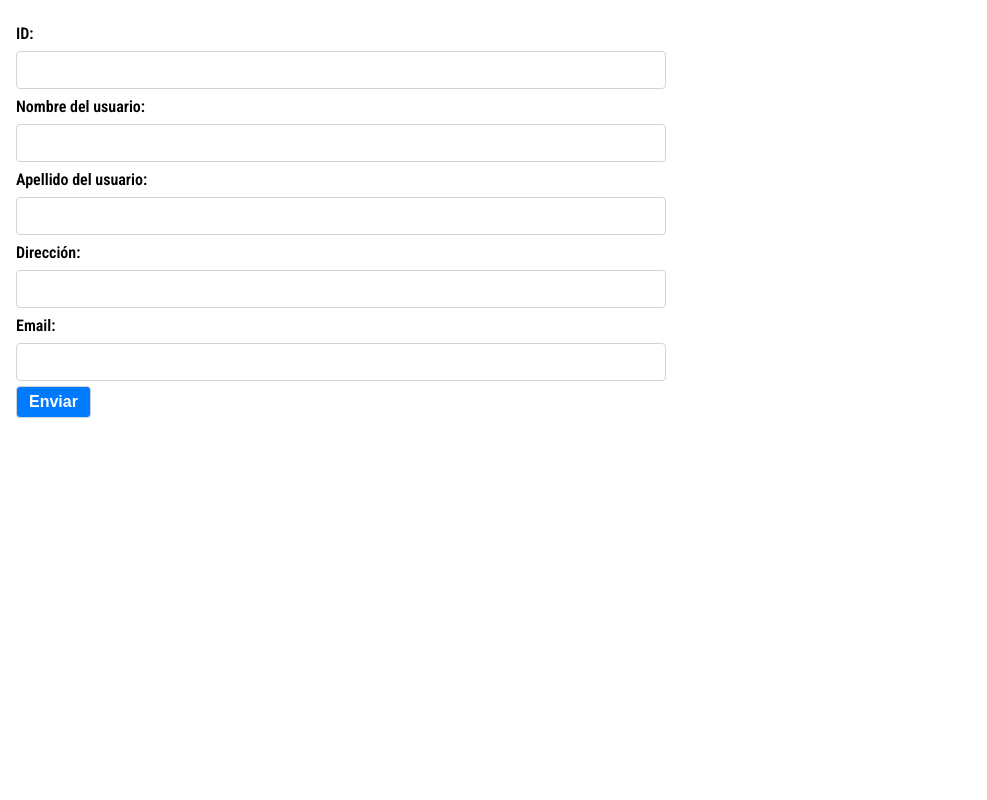
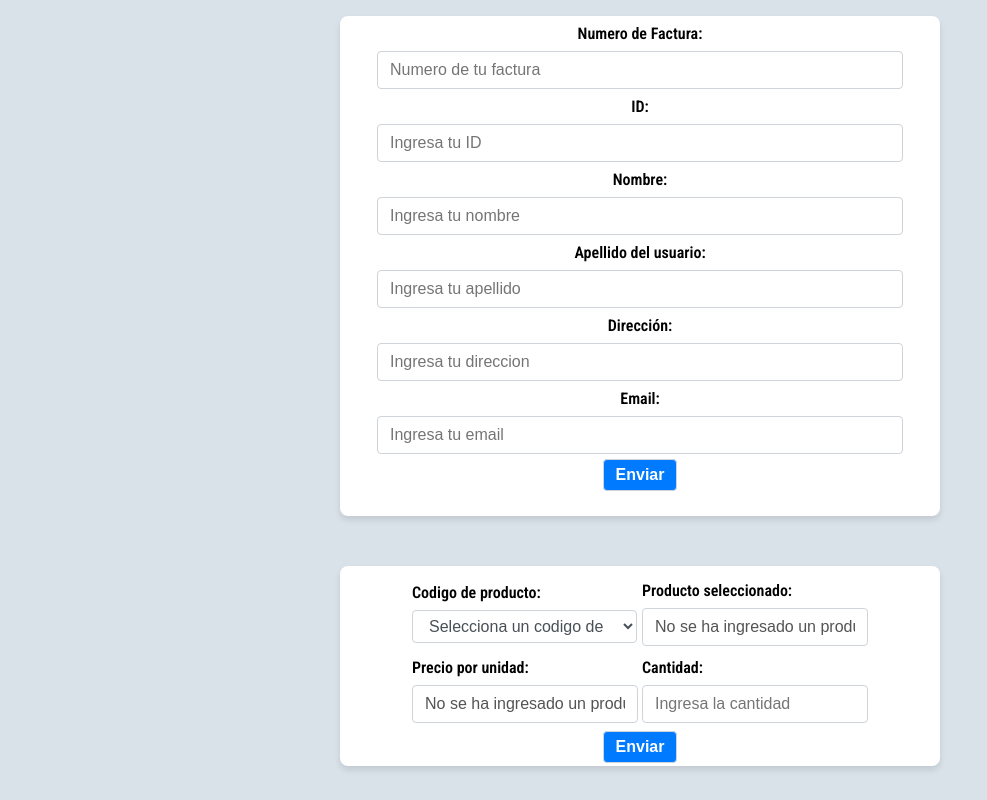
Before and after one commit to Isa94d-lab/MiniMarket, a plain HTML site: page index.html in a window 1280 px wide. Shown: the whole page, without its empty margins (0-987 px from the left). Drawn offline with Linux system fonts and the light colour scheme.

Commit message:
✨ Segundo Commit
Se crearon input para la recoleccion de datos del producto solicitado junto con funciones que permiten el manejo de los datos

```diff
--- a/appi.js
+++ b/appi.js
@@ -1,3 +1,11 @@
+
+import { data_products, guardarProducto } from "./js/data.js";
 import { guardarValor } from "./js/guardarValor.js";
 
 guardarValor
+
+data_products
+
+guardarProducto()
+
+document.getElementById("guardarBtn2").addEventListener("click", guardarProducto);
--- a/css/style.css
+++ b/css/style.css
@@ -6,7 +6,25 @@ body {
     margin: 0; /* m-0 de Bootstrap */
     border: 0; /* border-0 de Bootstrap */
     font-family: "Roboto Condensed", serif;
-    ;
+    background-color: #d9e1e9;
+  }
+
+  /* ------------ CONTEINER 1 ------------ */
+
+  .conteiner1 {
+    display: flex;
+    justify-content: center;
+  }
+
+  .cuadrado {
+    background-color: white;
+    height: 500px;
+    width: 600px;
+    display: flex;
+    align-items: center;
+    flex-direction: column;
+    border-radius: 8px; /* Bordes redondeados */
+    box-shadow: 0 4px 6px rgba(0, 0, 0, 0.1); /* Sombra ligera */
   }
 
   /* Estilos para las etiquetas de formularios */
@@ -18,9 +36,8 @@ body {
   }
 
   /* Estilos para los campos de entrada (input) */
-  input.form-control {
+  .form-control {
     display: block;
-    width: 50%;
     padding: .375rem .75rem;
     font-size: 1rem;
     line-height: 1.5;
@@ -29,12 +46,23 @@ body {
     border-radius: .25rem;
   }
 
+  .form-control1 {
+    width: 500px;
+  }
+
   /* Estilos para el texto debajo del campo de entrada */
   div.form-text {
     display: block;
     font-size: .875rem;
     color: #6c757d;
     margin-top: .25rem;
+  }
+
+  /* Estilo para el texto arriba de los input */
+  .form-label {
+    display: flex;
+    align-items: flex-start;
+    text-align: left !important;
   }
 
   /* Clase personalizada bd-example (si se define más adelante en el CSS) */
@@ -73,3 +101,83 @@ body {
     cursor: not-allowed; /* Cambia el cursor a no permitido */
     opacity: 0.65; /* Opacidad reducida */
   }
+
+
+  #resultado {
+    width: 100%; /* Ocupa el ancho completo del contenedor */
+    font-size: 1rem; /* Ajusta el tamaño de fuente */
+    line-height: 1.5; /* Mejora la legibilidad */
+    margin-top: 1rem; /* Agrega espacio entre el botón y el resultado */
+    padding: 0.5rem; /* Agrega un pequeño relleno */
+    border-radius: .25rem; /* Bordes redondeados */
+    white-space: pre-line; /* Mantiene los saltos de línea */
+}
+
+
+/* ------------ HASTA ACA EL CONTEINER 1 ------------ */
+
+/* ------------ CONTEINER 2  ------------ */
+
+.conteiner2 {
+  margin-top: 50px;
+}
+
+.cuadrado2 {
+  background-color: white;
+  height: 200px;
+  width: 600px;
+  display: flex;
+  align-items: center;
+  justify-content: center;
+  flex-direction: column;
+  border-radius: 8px;
+  box-shadow: 0 4px 6px rgba(0, 0, 0, 0.1);
+}
+
+td {
+  width: 50%;
+}
+
+.form-select2 {
+  width: 200px;
+}
+
+/* Estilos para el selector (select) */
+select.form-select {
+  padding: .375rem .75rem;
+  font-size: 1rem;
+  width: 225px;
+  line-height: 1.5;
+  color: #495057;
+  background-color: #fff;
+  border: 1px solid #ced4da; /* Borde similar */
+  border-radius: .25rem;
+  transition: border-color 0.15s ease-in-out, box-shadow 0.15s ease-in-out;
+}
+
+/* Efecto hover para el selector */
+select.form-select:hover {
+  border-color: #80bdff; /* Color del borde al hacer hover */
+  box-shadow: 0 0 0 .2rem rgba(0, 123, 255, .25); /* Sombra azul clara */
+  cursor: pointer;
+}
+
+/* Estilo para el estado de enfoque (focus) */
+select.form-select:focus {
+  border-color: #007bff; /* Azul más intenso */
+  outline: none;
+  box-shadow: 0 0 0 .2rem rgba(0, 123, 255, .5);
+}
+
+/* Estilo para las opciones dentro del select */
+select.form-select option {
+  color: #495057; /* Texto principal */
+  background-color: #fff; /* Fondo blanco */
+  padding: .5rem;
+}
+
+/* Opcional: Ajustes de espaciado para el placeholder */
+select.form-select option[selected] {
+  font-weight: bold;
+  color: #6c757d; /* Gris para el texto seleccionado */
+}
--- a/index.html
+++ b/index.html
@@ -10,25 +10,30 @@
 </head>
 <body>
     <div class="conteiner1">
+        <div class="cuadrado">
+            <!-- Input para que el usuario ingrese su ID -->
+            <label for="factura_Usuario" class="form-label">Numero de Factura: </label>
+            <input type="number" id="factura_Usuario" class="form-control form-control1" placeholder="Numero de tu factura">
+
             <!-- Input para que el usuario ingrese su ID -->
             <label for="id_Usuario" class="form-label">ID: </label>
-        <input type="text" id="id_Usuario" class="form-control">
+            <input type="number" id="id_Usuario" class="form-control form-control1" placeholder="Ingresa tu ID">
 
             <!-- Nombre del usuario -->
-        <label for="nombre_Usuario" class="form-label">Nombre del usuario: </label>
-        <input type="text" id="nombre_Usuario" class="form-control">
+            <label for="nombre_Usuario" class="form-label">Nombre: </label>
+            <input type="text" id="nombre_Usuario" class="form-control form-control1" placeholder="Ingresa tu nombre">
 
             <!-- Apellido del usuario -->
             <label for="apellido_Usuario" class="form-label">Apellido del usuario: </label>
-        <input type="text" id="apellido_Usuario" class="form-control">
+            <input type="text" id="apellido_Usuario" class="form-control form-control1" placeholder="Ingresa tu apellido">
 
             <!-- Dirección del usuario -->
             <label for="direccion_Usuario" class="form-label">Dirección: </label>
-        <input type="text" id="direccion_Usuario" class="form-control">
+            <input type="text" id="direccion_Usuario" class="form-control form-control1" placeholder="Ingresa tu direccion">
 
             <!-- Email del usuario -->
             <label for="email_Usuario" class="form-label">Email: </label>
-        <input type="text" id="email_Usuario" class="form-control">
+            <input type="email" id="email_Usuario" class="form-control form-control1" placeholder="Ingresa tu email">
 
             <!-- Botón para enviar los datos -->
             <button id="guardarBtn">Enviar</button>
@@ -36,5 +41,44 @@
             <!-- Este párrafo mostrará los datos ingresados por el usuario -->
             <p id="resultado"></p>
         </div>
-</body>
+    </div>
+
+    <div class="conteiner1 conteiner2">
+        <div class="cuadrado2">
+            <table>
+                <tr>
+                    <td>
+                        <label for="code-product" class="form-label">Codigo de producto: </label>
+                        <select class="form-control form-select form-select2" aria-label="Default select example" id="product-select">
+                            <option selected>Selecciona un codigo de producto</option>
+                            <option value="1">101</option>
+                            <option value="2">102</option>
+                            <option value="3">103</option>
+                            <option value="4">104</option>
+                            <option value="5">105</option>
+                            <option value="6">106</option>
+                        </select>
+                    </td>
+
+                    <td>
+                        <label for="name-product" class="form-label">Producto seleccionado: </label>
+                        <input class="form-control form-select2" type="text" id="name-product" value="No se ha ingresado un producto" aria-label="Disabled input example" disabled readonly>
+                    </td>
+
+                </tr>
+
+                <tr>
+                    <td>
+                        <label for="price-product" class="form-label">Precio por unidad: </label>
+                        <input class="form-control form-select2" type="text" id="price-product" value="No se ha ingresado un producto" aria-label="Disabled input example" disabled readonly>
+                    </td>
+                    <td>
+                        <label for="cantidad" class="form-label">Cantidad: </label>
+                        <input type="number" id="cantidad" class="form-control form-select2" placeholder="Ingresa la cantidad">
+                    </td>
+                </tr>
+            </table>
+            <button id="guardarBtn2">Enviar</button>
+        </div>
+    </div>
 </html>
--- /dev/null
+++ b/js/data.js
@@ -0,0 +1,87 @@
+let producto = {};
+// Datos de productos
+export const data_products = [
+    [
+        1,
+        {
+            'nombre': 'Galletas',
+            'precio': '2.000'
+        }
+    ],
+
+    [
+        2,
+        {
+            'nombre': 'Cocacola',
+            'precio': '3.000'
+        }
+    ],
+
+    [
+        3,
+        {
+            'nombre': 'Cereal',
+            'precio': '1.500'
+        }
+    ],
+
+    [
+        4,
+        {
+            'nombre': 'Café',
+            'precio': '5.000'
+        }
+    ],
+
+    [
+        5,
+        {
+            'nombre': 'Leche',
+            'precio': '2.500'
+        }
+    ],
+
+    [
+        6,
+        {
+            'nombre': 'Pan',
+            'precio': '1.000'
+        }
+    ]
+];
+
+// Selección de los elementos con los id de los inputs
+export const selectElement = document.querySelector("#product-select");
+export const productNameInput = document.querySelector("#name-product"); // Input del nombre del producto
+export const productPriceInput = document.querySelector("#price-product"); // Input del precio del producto
+
+// Evento de cambio en el select
+selectElement.addEventListener('change', function() {
+    const productId = parseInt(selectElement.value);  // Obtener el valor seleccionado
+    const selectedProduct = data_products.find(product => product[0] === productId); // Buscar el producto
+
+    if (selectedProduct) {
+        productNameInput.value = selectedProduct[1].nombre;  // Actualizar el nombre del producto
+        productPriceInput.value = selectedProduct[1].precio; // Actualizar el precio del producto
+    } else {
+        productNameInput.value = "No se ha ingresado un producto";
+        productPriceInput.value = "No se ha ingresado un producto";
+    }
+
+});
+
+export const guardarProducto = () => {
+
+    let code = document.getElementById("product-select").value;
+    let name = document.getElementById("name-product").value;
+    let price = document.getElementById("price-product").value;
+    let cantidad = document.getElementById("cantidad").value;
+
+    producto.code = code;          // Guardamos el codigo del producto
+    producto.name = name;  // Guardamos el nombre del producto
+    producto.price = price; // Guardamos el precio del producto
+    producto.cantidad = cantidad; // Guardamos la cantidad del producto
+
+    console.log(producto);
+
+}
--- a/js/guardarValor.js
+++ b/js/guardarValor.js
@@ -18,13 +18,13 @@ export const guardarValor = () => {
     usuario.email = email;    // Guardamos el email del usuario
 
     // Mostrar los datos almacenados en el párrafo con id="resultado"
-    document.getElementById("resultado").innerText = `
-        ID: ${usuario.id}
-        Nombre: ${usuario.nombre}
-        Apellido: ${usuario.apellido}
-        Dirección: ${usuario.direccion}
-        Email: ${usuario.email}
-    `;
+        /* document.getElementById("resultado").innerText = `
+            ID: ${usuario.id}
+            Nombre: ${usuario.nombre}
+            Apellido: ${usuario.apellido}
+            Dirección: ${usuario.direccion}
+            Email: ${usuario.email}
+        `; */
 
     // También podemos mostrar el objeto completo en la consola para verlo en formato JSON
     console.log(usuario);
```
Also changed, not shown: js/guardarProducto.js (added, +20 -0 lines), js/informacionGuardada.js (deleted, +0 -8 lines). Lines whose indentation alone changed are shown as unchanged.
